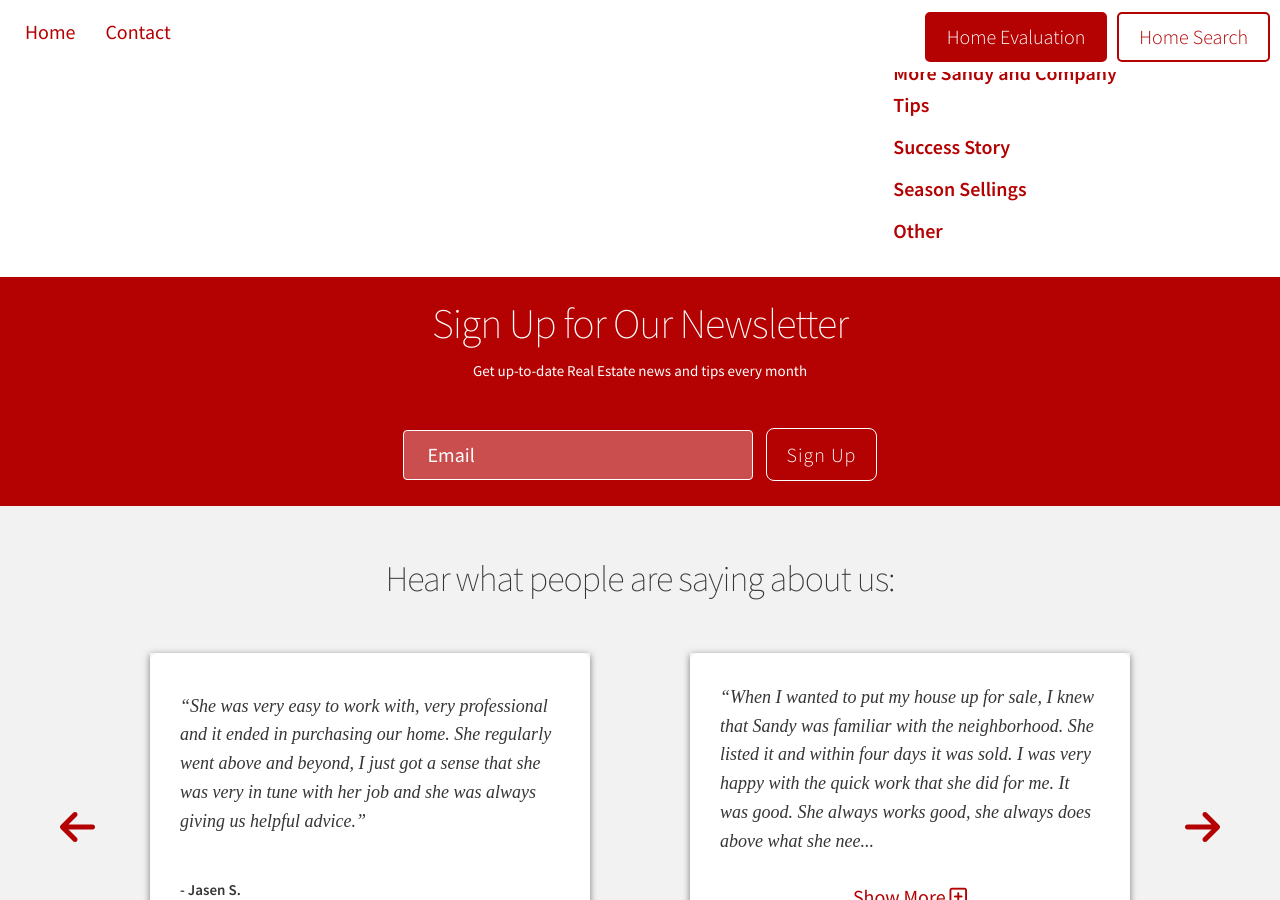
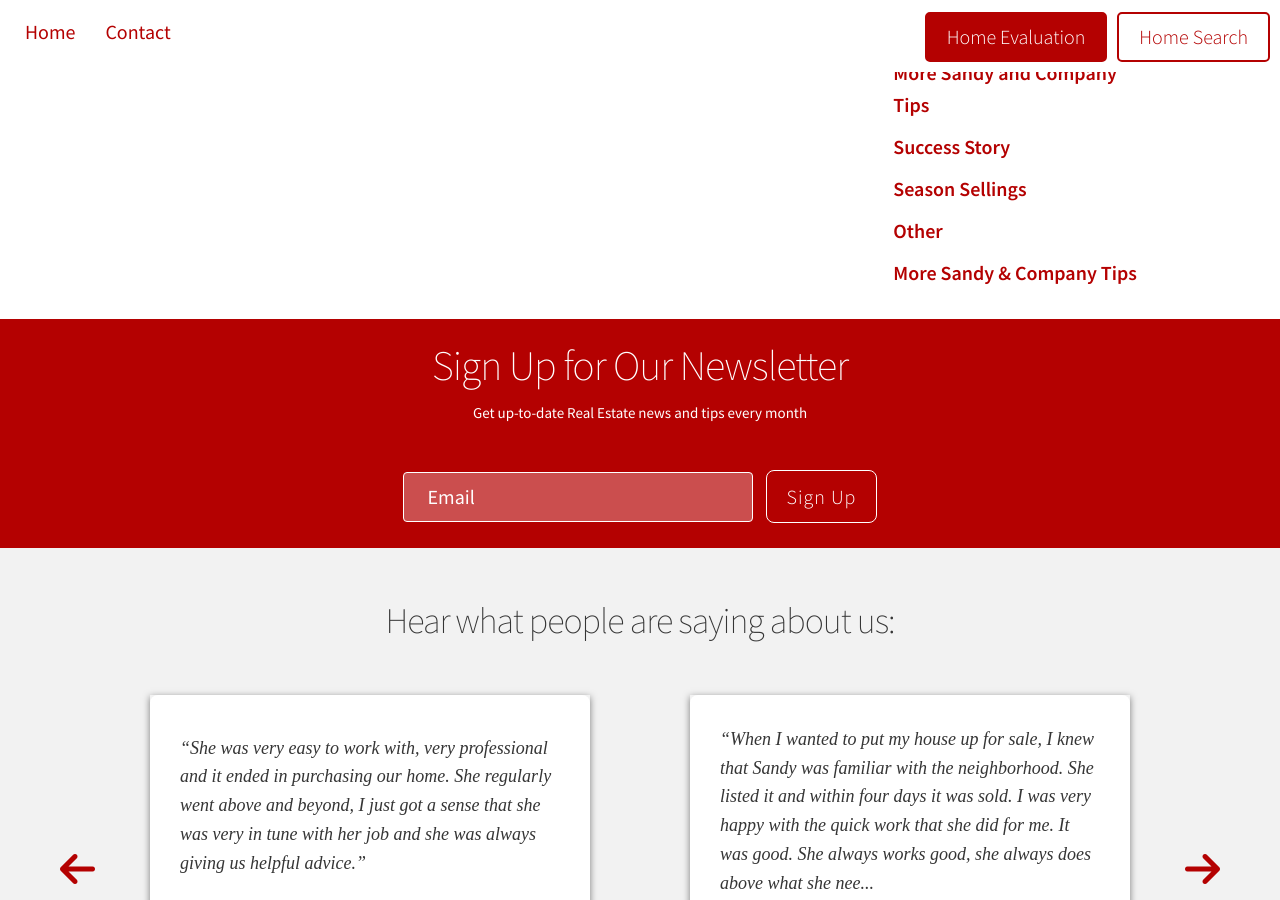
Before and after one commit to Vyral/sandy-eagon-blog, a Jekyll site: the page built from _posts/2016-08-30-be-savvy-investor-by-using-tax-deferred.md, in a window 1280 px wide and 900 px high, scrolled down 1692 px. Built offline with Jekyll 4.4.1, drawn with Linux system fonts in a browser that asks for light colours; nearby versions of some CDN libraries.

Commit message:
Updated '_posts/2016-08-30-be-savvy-investor-by-using-tax-deferred.md' via CloudCannon

```diff
--- a/_posts/2016-08-30-be-savvy-investor-by-using-tax-deferred.md
+++ b/_posts/2016-08-30-be-savvy-investor-by-using-tax-deferred.md
@@ -4,7 +4,7 @@ title: Be a Savvy Investor by Using a Tax Deferred Exchange
 date: '2016-08-30T14:20:00.001-07:00'
 author: Vyral Admin
 tags:
-- Real Estate Tips and Tricks
+- More Sandy & Company Tips
 modified_time: '2016-09-09T12:51:10.042-07:00'
 excerpt:
 enclosure:
```
